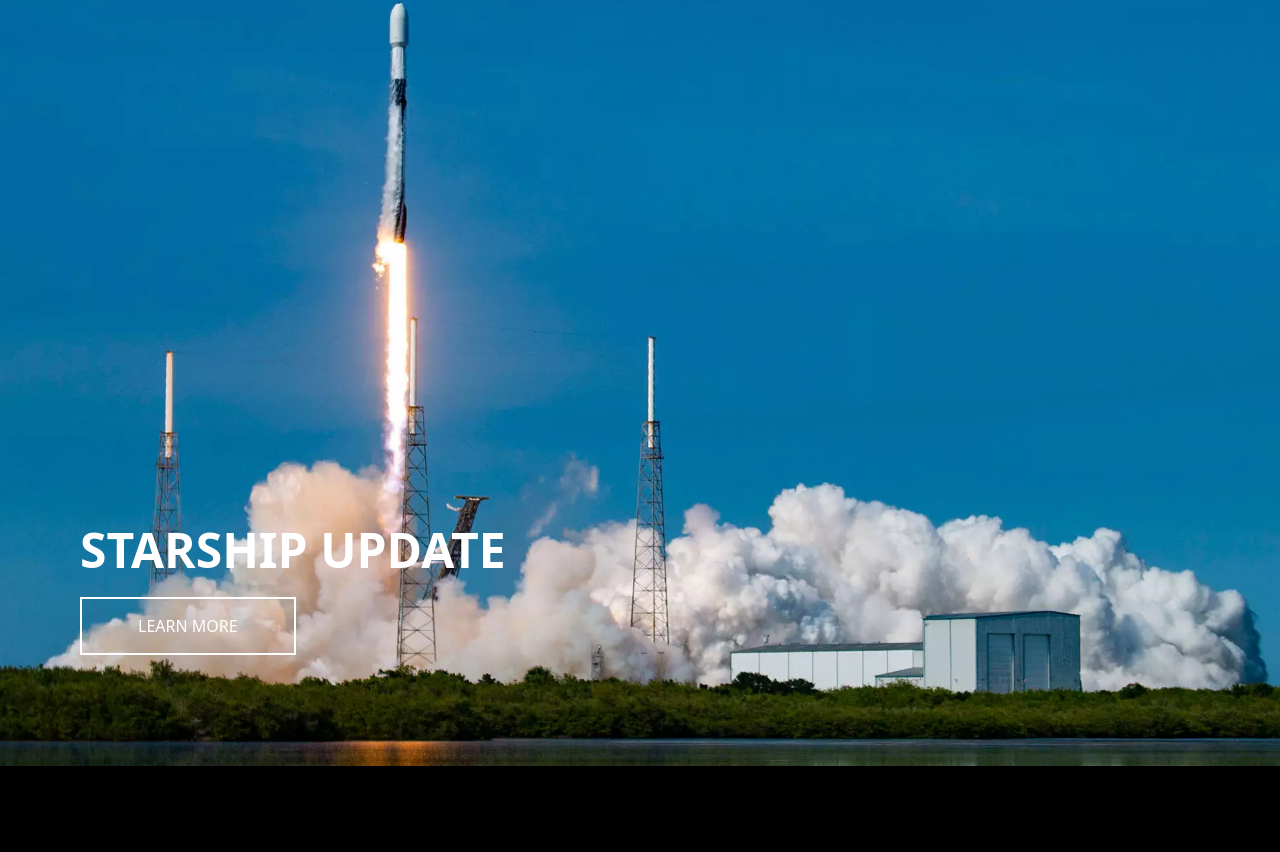
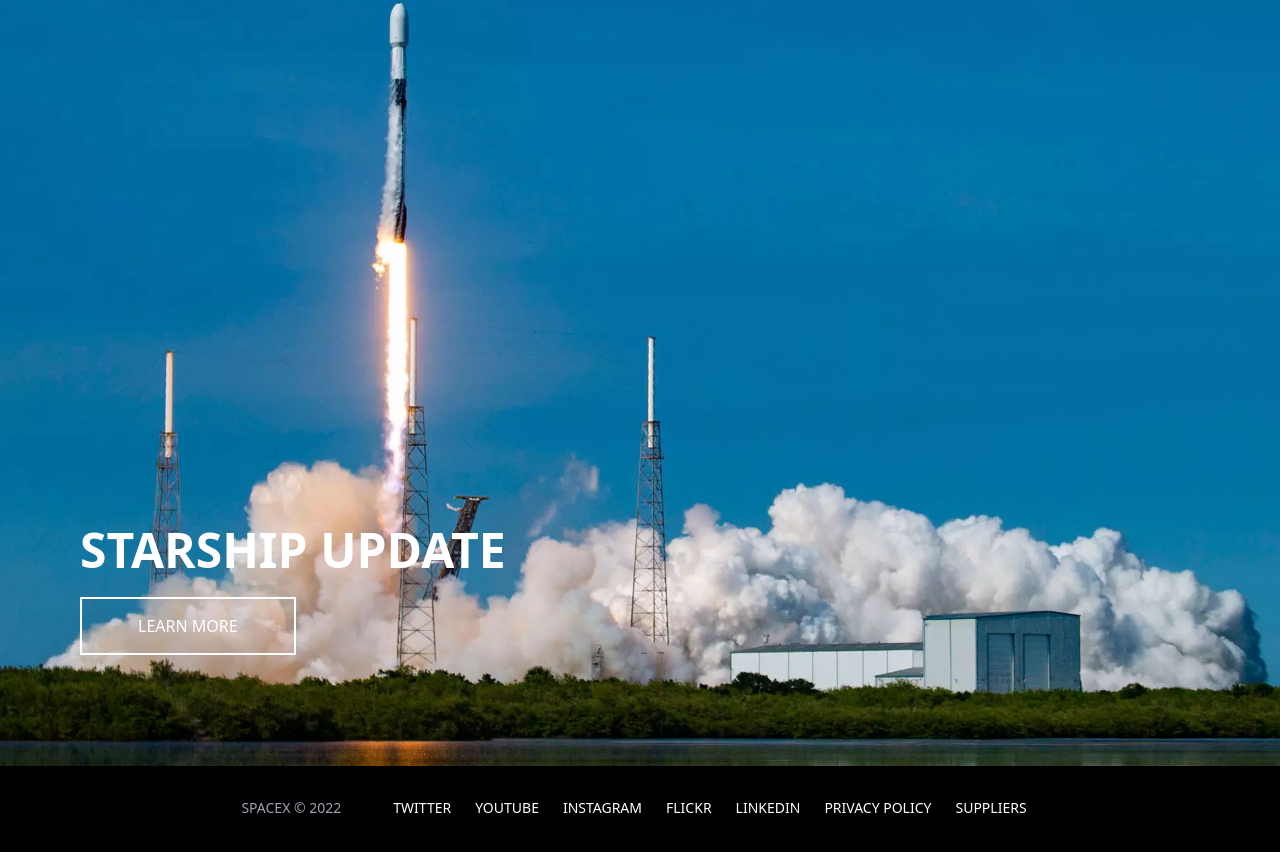
Before and after one commit to james-muriithi/spacex, a Vue app: page / in a window 1280 px wide. Shown: the part 3234-4086 px from the top of the page. Before the commit the page ends 4000 px from the top, so only its background shows below. Built offline with nearby package versions, Linux system fonts and the light colour scheme.

Commit message:
added footer

```diff
--- a/src/App.vue
+++ b/src/App.vue
@@ -1,12 +1,14 @@
 <template>
   <Navbar />
-  <router-view></router-view>
+  <router-view />
+  <Footer />
 </template>
 
 <script>
 import Navbar from "@/components/UI/Navbar.vue";
+import Footer from "./components/UI/Footer.vue";
 export default {
   name: "App",
-  components: { Navbar },
+  components: { Navbar, Footer },
 };
 </script>
--- a/src/components/UI/Footer.vue
+++ b/src/components/UI/Footer.vue
@@ -1,11 +1,77 @@
 <template>
-    <footer>
-
-    </footer>
+  <footer class="bg-dark py-8 px-1 md:px-8">
+    <div class="cotainer">
+      <div class="flex justify-center flex-wrap text-xs md:text-sm">
+        <div class="copyright mr-6 lg:mr-10 mb-5 sm:mb-0">
+          <p class="text-gray-400">SPACEX © {{ year }}</p>
+        </div>
+        <div class="flex text-white flex-wrap uppercase justify-center">
+          <div
+            v-for="({ title, url }, index) in footerLinks"
+            :key="index"
+            class="px-2 md:px-3 mb-4"
+          >
+            <router-link :to="url">
+              {{ title }}
+            </router-link>
+          </div>
+        </div>
+      </div>
+    </div>
+  </footer>
 </template>
 
 <script>
 export default {
-    name: "Footer"
+  name: "Footer",
+  computed: {
+    year() {
+      return new Date().getFullYear();
+    },
+    footerLinks() {
+      return [
+        {
+          title: "twitter",
+          url: "",
+        },
+        {
+          title: "youtube",
+          url: "",
+        },
+        {
+          title: "instagram",
+          url: "",
+        },
+        {
+          title: "flickr",
+          url: "",
+        },
+        {
+          title: "linkedin",
+          url: "",
+        },
+        {
+          title: "privacy policy",
+          url: "",
+        },
+        {
+          title: "suppliers",
+          url: "",
+        },
+      ];
+    },
+  },
+};
+</script>
+
+<style lang="scss" scoped>
+a {
+  -webkit-transition: color 1s cubic-bezier(0.25, 1, 0.25, 1),
+    background-color 1s cubic-bezier(0.25, 1, 0.25, 1);
+  transition: color 1s cubic-bezier(0.25, 1, 0.25, 1),
+    background-color 1s cubic-bezier(0.25, 1, 0.25, 1);
+  &:hover {
+    @apply text-gray-400;
+  }
 }
-</script>
+</style>
```
